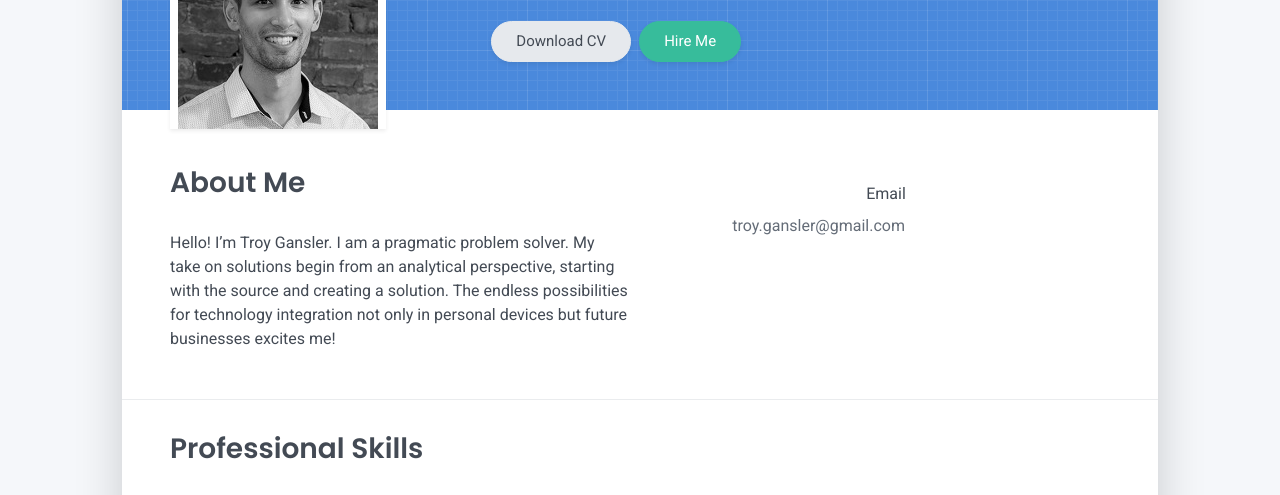
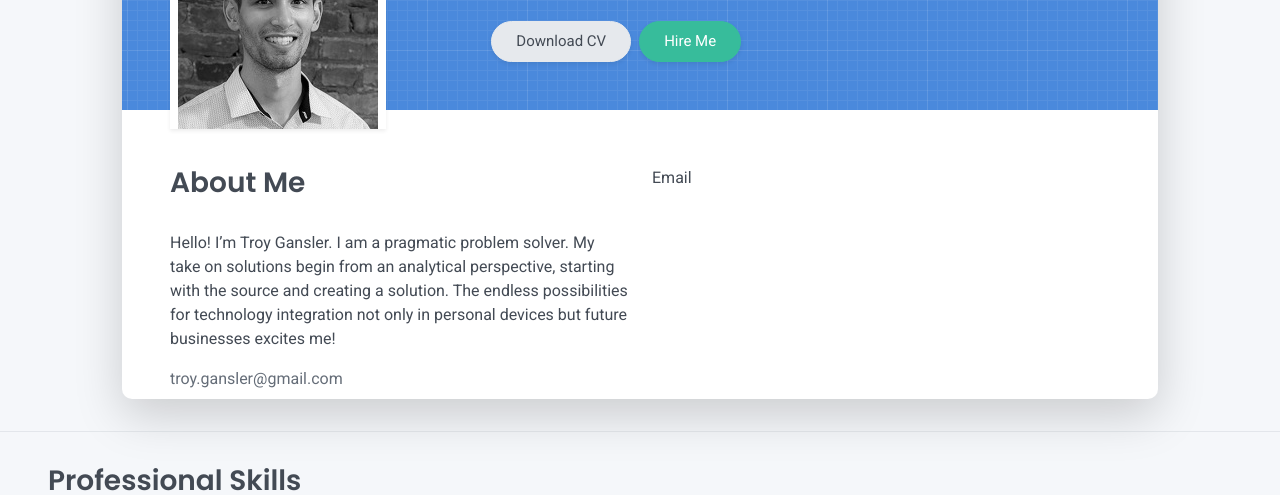
Before and after one commit to troygansler/troygansler.github.io, a plain HTML site: page index.html in a window 1280 px wide. Shown: the part 259-754 px from the top of the page. Drawn offline with Linux system fonts and the light colour scheme.

Commit message:
Update index.html

```diff
--- a/index.html
+++ b/index.html
@@ -63,17 +63,12 @@
         <h2 class="h3 mb-3">About Me</h2>
         <p>Hello! I’m Troy Gansler. I am a pragmatic problem solver. My take on solutions begin from an analytical perspective, starting with the source and creating a solution. The endless possibilities for technology integration not only in personal devices but future businesses excites me!</p>
       </div>
-      <div class="col-md-5 offset-md-1">
-        <div class="row mt-2">
-          <div class="col-sm-4">
-          </div>
+
           <div class="col-sm-4">
             <div class="pb-1">Email</div>
           </div>
           <div class="col-sm-8">
             <div class="pb-1 text-secondary">troy.gansler@gmail.com</div>
-          </div>
-          <div class="col-sm-4">
           </div>
         </div>
       </div>
```
